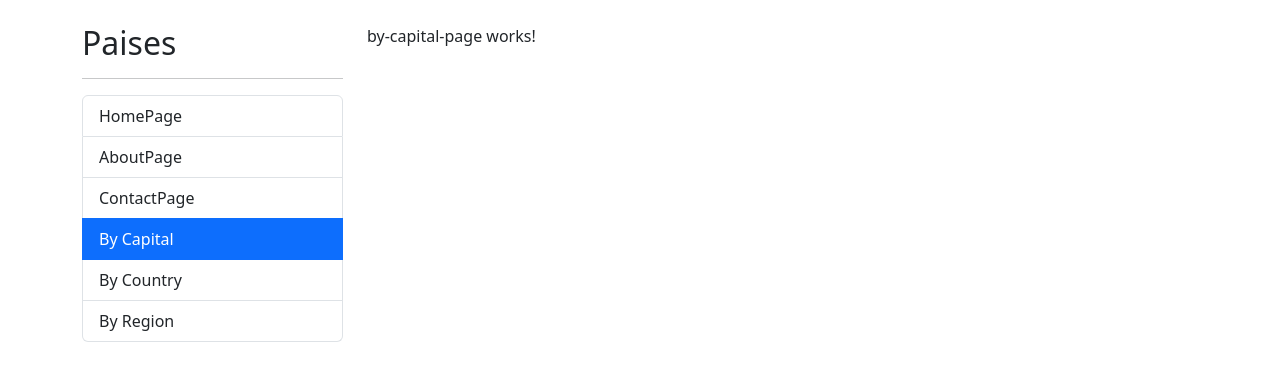
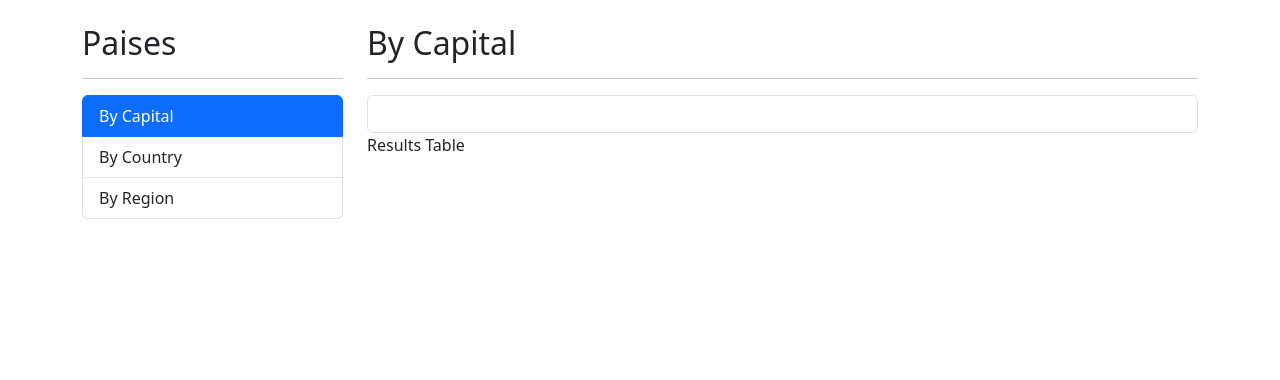
Before and after one commit to theRobert174/NgU-countryApp, an Angular app: page /countries/byCapital in a window 1280 px wide. Shown: the top 380 px of the page. Built offline with nearby package versions, Linux system fonts and the light colour scheme.

Commit message:
pages structure n  search box component

```diff
--- a/src/app/countries/countries-routing.module.ts
+++ b/src/app/countries/countries-routing.module.ts
@@ -22,6 +22,10 @@
     path: 'by/:id',
     component: CountryPageComponent,
   },
+  {
+    path: '**',
+    redirectTo: 'byCapital'
+  },
 ]
 
 @NgModule({
--- a/src/app/countries/countries.module.ts
+++ b/src/app/countries/countries.module.ts
@@ -1,5 +1,6 @@
 import { NgModule } from '@angular/core';
 import { CommonModule } from '@angular/common';
+import { SharedModule } from '../shared/shared.module';
 import { CountriesRoutingModule } from './countries-routing.module';
 
 import { ByCapitalPageComponent } from './pages/by-capital-page/by-capital-page.component';
@@ -18,6 +19,7 @@
   ],
   imports: [
     CommonModule,
+    SharedModule,
     CountriesRoutingModule,
   ]
 })
--- a/src/app/countries/pages/by-capital-page/by-capital-page.component.html
+++ b/src/app/countries/pages/by-capital-page/by-capital-page.component.html
@@ -1 +1,13 @@
-<p>by-capital-page works!</p>
+<h2>By Capital</h2>
+<hr>
+
+<div class="row">
+  <div class="col">
+    <shared-search-box placeholder=""></shared-search-box>
+  </div>
+</div>
+<div class="row">
+  <div class="col">
+    Results Table
+  </div>
+</div>
--- /dev/null
+++ b/src/app/shared/components/search-box/search-box.component.html
@@ -0,0 +1,4 @@
+<input
+  type="text"
+  [placeholder]="placeholder"
+  class="form-control">
--- /dev/null
+++ b/src/app/shared/components/search-box/search-box.component.ts
@@ -0,0 +1,12 @@
+import { Component, Input } from '@angular/core';
+
+@Component({
+  selector: 'shared-search-box',
+  templateUrl: './search-box.component.html',
+  styles: [
+  ]
+})
+export class SearchBoxComponent {
+
+  @Input() public placeholder: string = '';
+}
--- a/src/app/shared/components/sidebar/sidebar.component.html
+++ b/src/app/shared/components/sidebar/sidebar.component.html
@@ -2,7 +2,7 @@
 <hr>
 
 <ul class="list-group">
-  <li
+  <!-- <li
     routerLink=""
     routerLinkActive="active"
     class="list-group-item"
@@ -17,7 +17,7 @@
     routerLink="contact"
     routerLinkActive="active"
     class="list-group-item"
-  >ContactPage</li>
+  >ContactPage</li> -->
 
   <li
     routerLink="countries/byCapital"
--- a/src/app/shared/shared.module.ts
+++ b/src/app/shared/shared.module.ts
@@ -7,6 +7,7 @@
 import { HomePageComponent } from './pages/home-page/home-page.component';
 
 import { SidebarComponent } from './components/sidebar/sidebar.component';
+import { SearchBoxComponent } from './components/search-box/search-box.component';
 
 
 
@@ -16,12 +17,14 @@
     ContactPageComponent,
     HomePageComponent,
     SidebarComponent,
+    SearchBoxComponent,
   ],
   exports: [
     AboutPageComponent,
     ContactPageComponent,
     HomePageComponent,
     SidebarComponent,
+    SearchBoxComponent
   ],
   imports: [
     CommonModule,
```
Also changed, not shown: src/app/app-routing.module.ts (+5 -5 lines).
